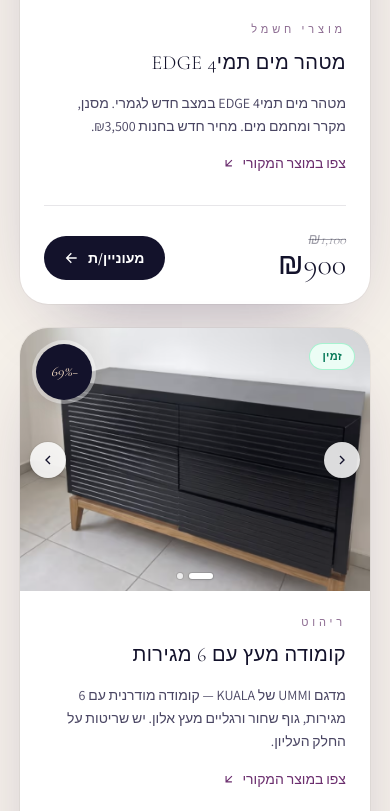
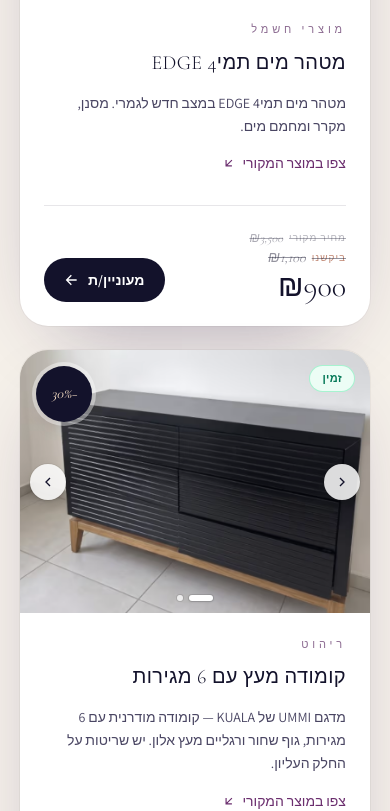
Before and after one commit to lorinwebs/klumit-online, a Next.js app: page /moving-sale in a window 390 px wide. Shown: the part 996-1807 px from the top of the page. Built offline with nearby package versions, Linux system fonts and the light colour scheme; no server answers.

Commit message:
Enhance MovingSaleClient and item definitions to support store prices and improve discount calculations for better pricing transparency and user experience.

```diff
--- a/app/moving-sale/MovingSaleClient.tsx
+++ b/app/moving-sale/MovingSaleClient.tsx
@@ -358,13 +358,13 @@ function CatalogCard({
   const discountPct =
     item.originalPrice && item.price && item.originalPrice > item.price
       ? Math.round((1 - item.price / item.originalPrice) * 100)
+      : item.storePrice && item.price && item.storePrice > item.price
+        ? Math.round((1 - item.price / item.storePrice) * 100)
         : null;
 
   return (
     <li
-      className={`${span} group relative overflow-hidden rounded-[28px] bg-white shadow-[0_30px_80px_-40px_rgba(43,27,87,0.45)] ring-1 ring-black/[0.04] transition duration-500 hover:shadow-[0_40px_100px_-30px_rgba(43,27,87,0.55)] ${
-        item.status === 'sold' ? 'opacity-70' : ''
-      }`}
+      className={`${span} group relative overflow-hidden rounded-[28px] bg-white shadow-[0_30px_80px_-40px_rgba(43,27,87,0.45)] ring-1 ring-black/[0.04] transition duration-500 hover:shadow-[0_40px_100px_-30px_rgba(43,27,87,0.55)]`}
     >
       <div className="relative">
         <ProductImageCarousel
@@ -374,11 +374,13 @@ function CatalogCard({
           imageSizes="(max-width: 640px) 100vw, (max-width: 1024px) 50vw, 33vw"
         />
 
+        {item.status !== 'sold' && (
           <span
             className={`pointer-events-none absolute start-4 top-4 z-20 rounded-full px-3 py-1 text-[11px] font-bold tracking-wide backdrop-blur-md ${STATUS_LABELS_LIGHT[item.status].className}`}
           >
             {STATUS_LABELS_LIGHT[item.status].text}
           </span>
+        )}
 
         {discountPct ? (
           <span className="pointer-events-none absolute end-4 top-4 z-20 inline-flex h-14 w-14 items-center justify-center rounded-full bg-[#13122B] font-serif text-sm italic text-[#FCE3C9] shadow-lg ring-4 ring-white/40">
@@ -415,13 +417,20 @@ function CatalogCard({
 
         <div className="mt-8 flex items-end justify-between gap-4 border-t border-[#13122B]/10 pt-6">
           <div>
+            {item.storePrice ? (
+              <p className="flex items-center gap-1.5 font-serif text-xs italic text-[#13122B]/35 line-through">
+                <span className="not-italic text-[10px] font-medium uppercase tracking-widest text-[#13122B]/30">מחיר מקורי</span>
+                {formatPrice(item.storePrice)}
+              </p>
+            ) : null}
             {item.originalPrice ? (
-              <p className="font-serif text-sm italic text-[#13122B]/40 line-through">
+              <p className="flex items-center gap-1.5 mt-0.5 font-serif text-sm italic text-[#13122B]/45 line-through">
+                <span className="not-italic text-[10px] font-medium uppercase tracking-widest text-[#9B4020]/60">ביקשנו</span>
                 {formatPrice(item.originalPrice)}
               </p>
             ) : null}
             {item.price ? (
-              <p className="font-serif text-3xl font-light leading-none text-[#13122B] sm:text-4xl">
+              <p className="mt-1 font-serif text-3xl font-light leading-none text-[#13122B] sm:text-4xl">
                 {formatPrice(item.price)}
               </p>
             ) : (
@@ -456,6 +465,17 @@ function CatalogCard({
           )}
         </div>
       </div>
+
+      {item.status === 'sold' && (
+        <div className="pointer-events-none absolute inset-0 z-30 flex flex-col items-center justify-center rounded-[28px] bg-red-600/80 backdrop-blur-[2px]">
+          <span className="font-serif text-5xl font-bold italic text-white drop-shadow-lg sm:text-6xl">
+            נמכר
+          </span>
+          <span className="mt-2 text-[11px] font-semibold uppercase tracking-[0.35em] text-white/80">
+            SOLD
+          </span>
+        </div>
+      )}
     </li>
   );
 }
--- a/lib/moving-sale-items.ts
+++ b/lib/moving-sale-items.ts
@@ -4,7 +4,10 @@ export type MovingSaleItem = {
   name: string;
   description: string;
   price?: number;
+  /** מחיר שרצינו לפני הורדה */
   originalPrice?: number;
+  /** מחיר בחנות / מחיר קנייה */
+  storePrice?: number;
   category: string;
   status: 'available' | 'reserved' | 'sold';
   image?: string;
@@ -31,7 +34,7 @@ export const MOVING_SALE_ITEMS: MovingSaleItem[] = [
     description:
       'ספת נורדית מודולרית לרביצה של Dr Couch (מדגם Big Mama). רוחב הספה 3.2 מ\', אורך הרביצה 1.8 מ\', וכל חלק באורך מטר. נקנתה לפני שנתיים מ-Dr Couch בראשון לציון ב-₪10,000. נמכרת עקב מעבר דירה. ספה מדהימה, דוחה כתמים וקלה לניקוי, עם בד מדהים.',
     price: 2800,
-    originalPrice: 10000,
+    storePrice: 10000,
     category: 'ריהוט',
     status: 'sold',
     images: [
@@ -45,9 +48,10 @@ export const MOVING_SALE_ITEMS: MovingSaleItem[] = [
   {
     id: 'tami4-edge',
     name: 'מטהר מים תמי4 EDGE',
-    description: 'מטהר מים תמי4 EDGE במצב חדש לגמרי. מסנן, מקרר ומחמם מים. מחיר חדש בחנות ₪3,500.',
+    description: 'מטהר מים תמי4 EDGE במצב חדש לגמרי. מסנן, מקרר ומחמם מים.',
     price: 900,
     originalPrice: 1100,
+    storePrice: 3500,
     category: 'מוצרי חשמל',
     status: 'available',
     images: ['/moving-sale/tami4-edge-1.png'],
@@ -58,8 +62,9 @@ export const MOVING_SALE_ITEMS: MovingSaleItem[] = [
     name: 'קומודה מעץ עם 6 מגירות',
     description:
       'מדגם UMMI של KUALA — קומודה מודרנית עם 6 מגירות, גוף שחור ורגליים מעץ אלון. יש שריטות על החלק העליון.',
-    price: 1000,
-    originalPrice: 3200,
+    price: 700,
+    originalPrice: 1000,
+    storePrice: 3200,
     category: 'ריהוט',
     status: 'available',
     images: ['/moving-sale/ummi-main-v2.png', '/moving-sale/ummi-receipt.png'],
@@ -88,8 +93,9 @@ export const MOVING_SALE_ITEMS: MovingSaleItem[] = [
     name: 'סט שולחנות סלון',
     description:
       'מ-KUALA, מדגם Carlsson — סט שני שולחנות בגווני שחור ועץ טבעי. יש שברים בפינה. מידות: אורך 1.30 מ\', רוחב 60 ס"מ, גובה 35 ס"מ.',
-    price: 800,
-    originalPrice: 3300,
+    price: 500,
+    originalPrice: 800,
+    storePrice: 3300,
     category: 'ריהוט',
     status: 'available',
     images: [
@@ -110,6 +116,7 @@ export const MOVING_SALE_ITEMS: MovingSaleItem[] = [
       'מ-KUALA, מדגם Sinclair — מזנון מודרני בשילוב עץ אלון טבעי ומתכת שחורה, רוחב 220 ס"מ.',
     price: 800,
     originalPrice: 1400,
+    storePrice: 4800,
     category: 'ריהוט',
     status: 'available',
     images: ['/moving-sale/sinclair-1.png', '/moving-sale/ummi-receipt.png'],
@@ -136,6 +143,7 @@ export const MOVING_SALE_ITEMS: MovingSaleItem[] = [
       'יחידת מדפים KALLAX של IKEA, 12 תאים (4×3). כולל סלים מסרגה. מצב טוב.',
     price: 350,
     originalPrice: 600,
+    storePrice: 1200,
     category: 'ריהוט',
     status: 'available',
     images: ['/moving-sale/kallax-1.png'],
@@ -149,6 +157,7 @@ export const MOVING_SALE_ITEMS: MovingSaleItem[] = [
       'ANFALLARE / ALEX של IKEA — משטח במבוק, יחידת ALEX עם 5 מגירות, 140×65 ס"מ. מצב חדש. יחידה אחת זמינות!',
     price: 400,
     originalPrice: 600,
+    storePrice: 1000,
     category: 'ריהוט',
     status: 'available',
     images: ['/moving-sale/desk-alex-1.png'],
```
Lines whose indentation alone changed are shown as unchanged.
